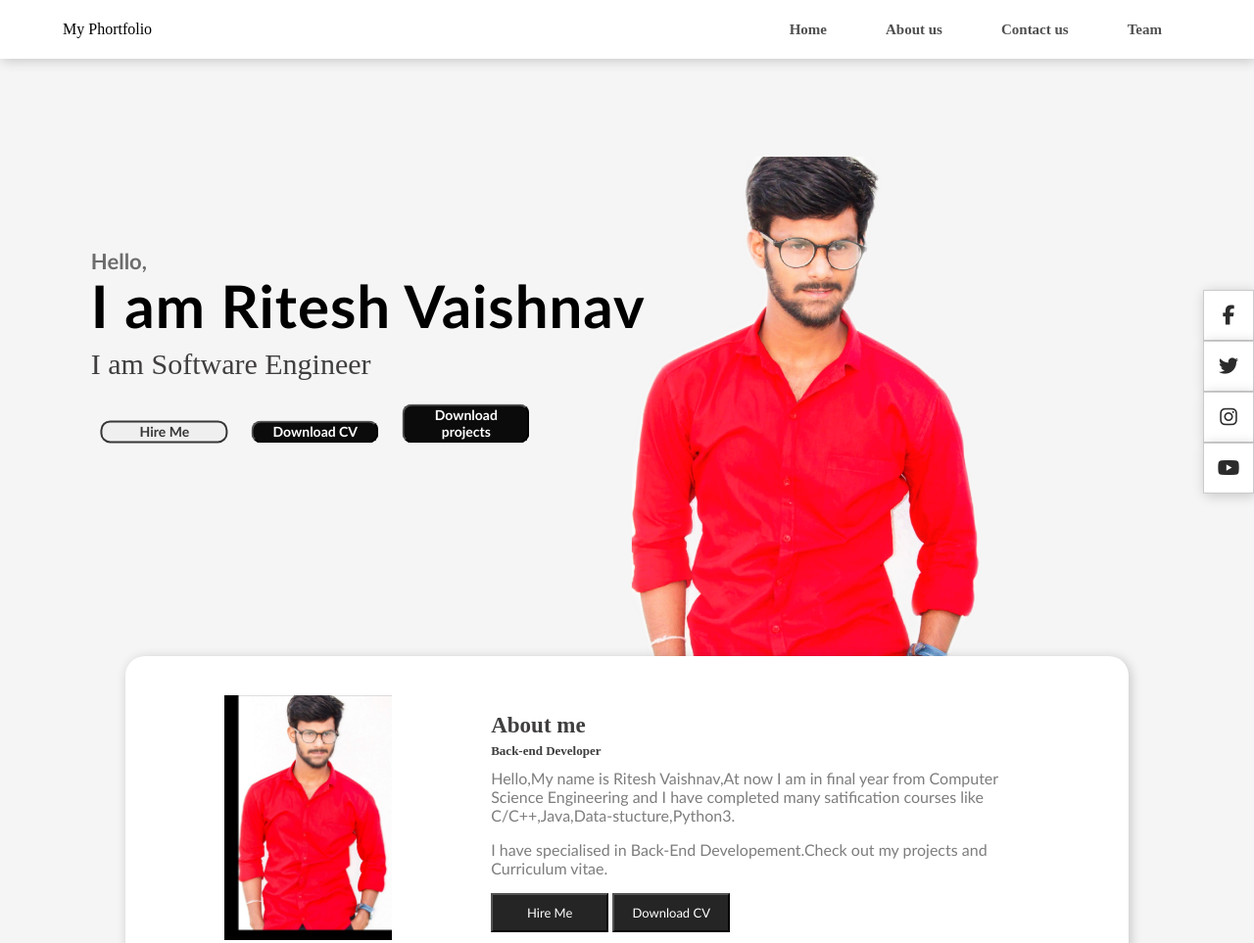
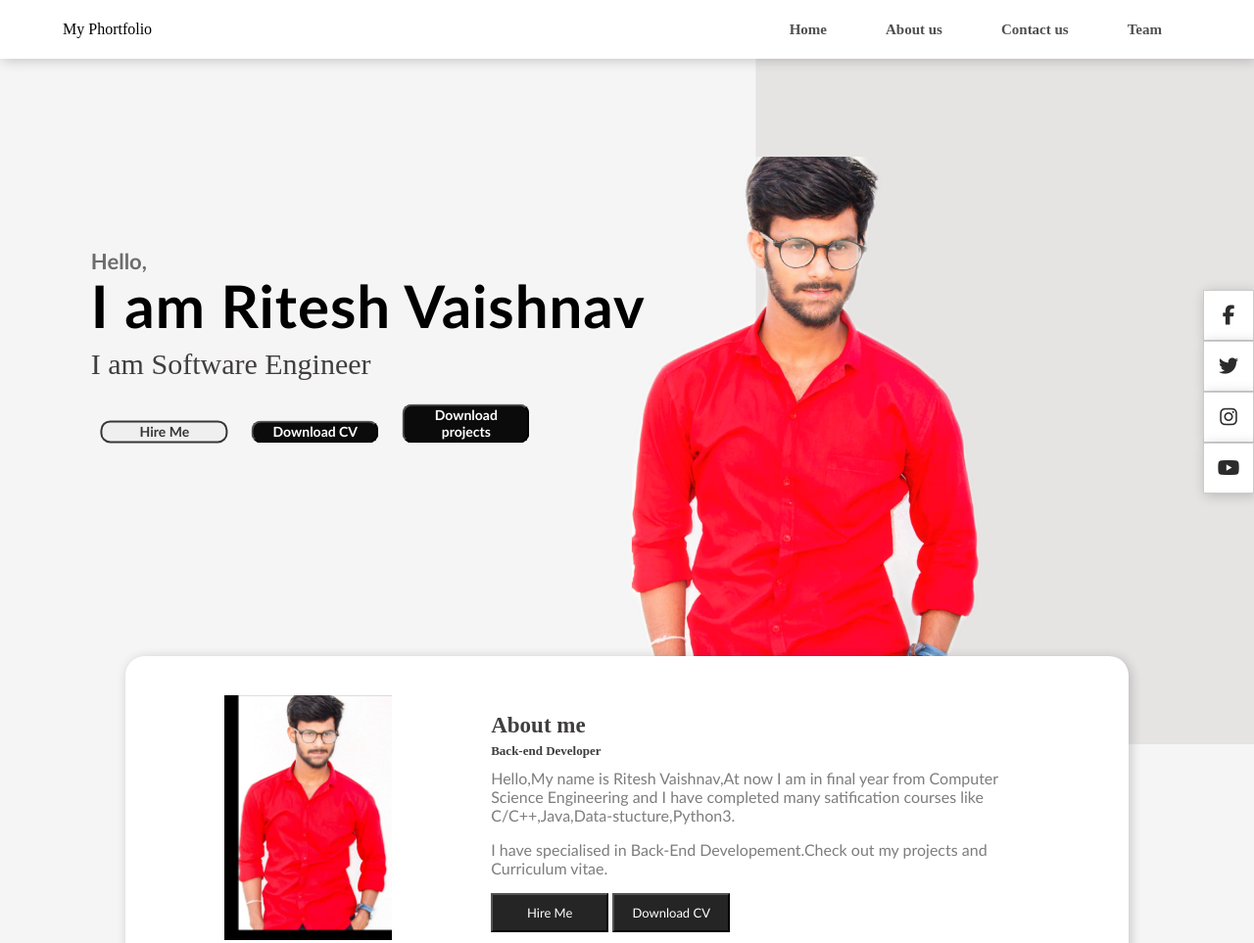
Before and after one commit to Ritesh98vai/MyPortfolio, a plain HTML site: page index.html in a window 1280 px wide. Shown: the top 963 px of the page at 98% size. Drawn offline with Linux system fonts and the light colour scheme; files whose address does not match are found by name.

Commit message:
Update style.css

```diff
--- a/css/style.css
+++ b/css/style.css
@@ -14,7 +14,7 @@ text-decoration:none;
 section{
 width:100%;
 height:95vh;
-background-image:url("bg.png");
+background-image:url("../images/bg.png");
 background-repeat:no-repeat;
 background-size:cover;
 position:relative;
```
